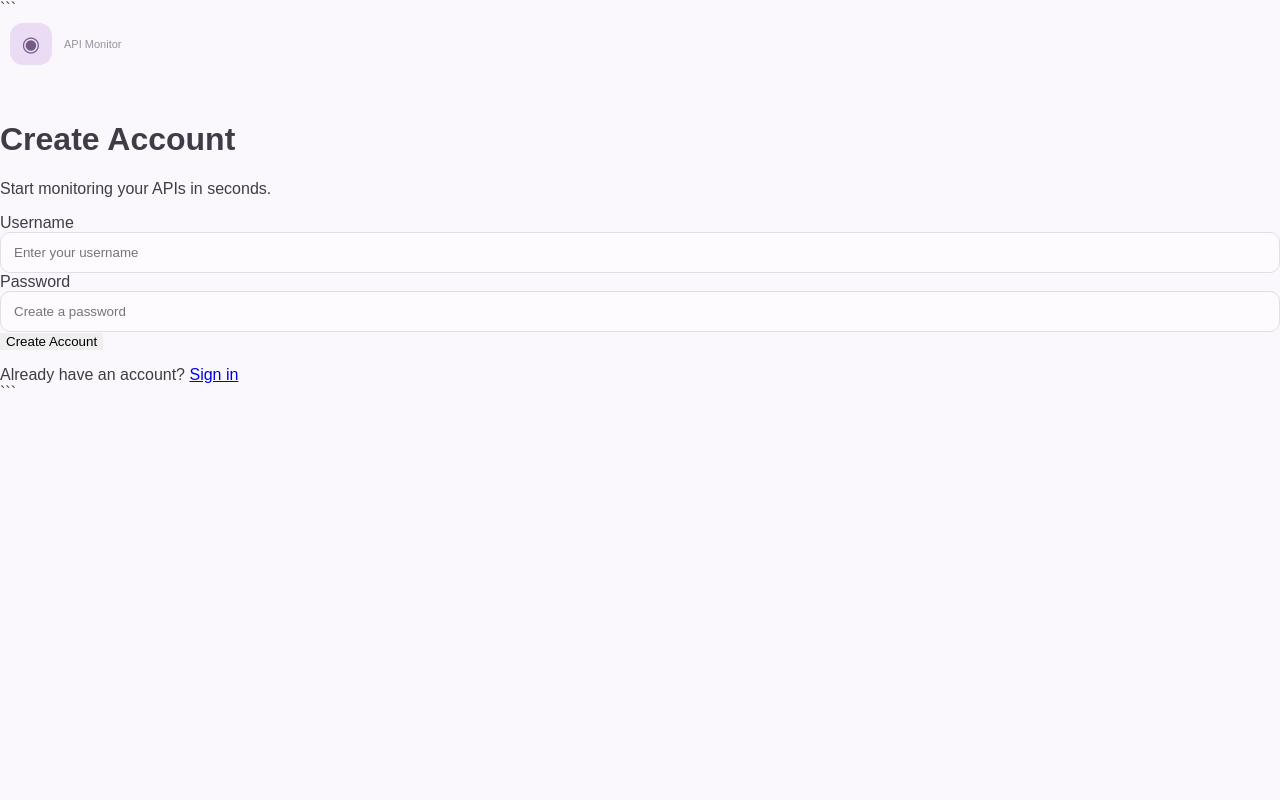
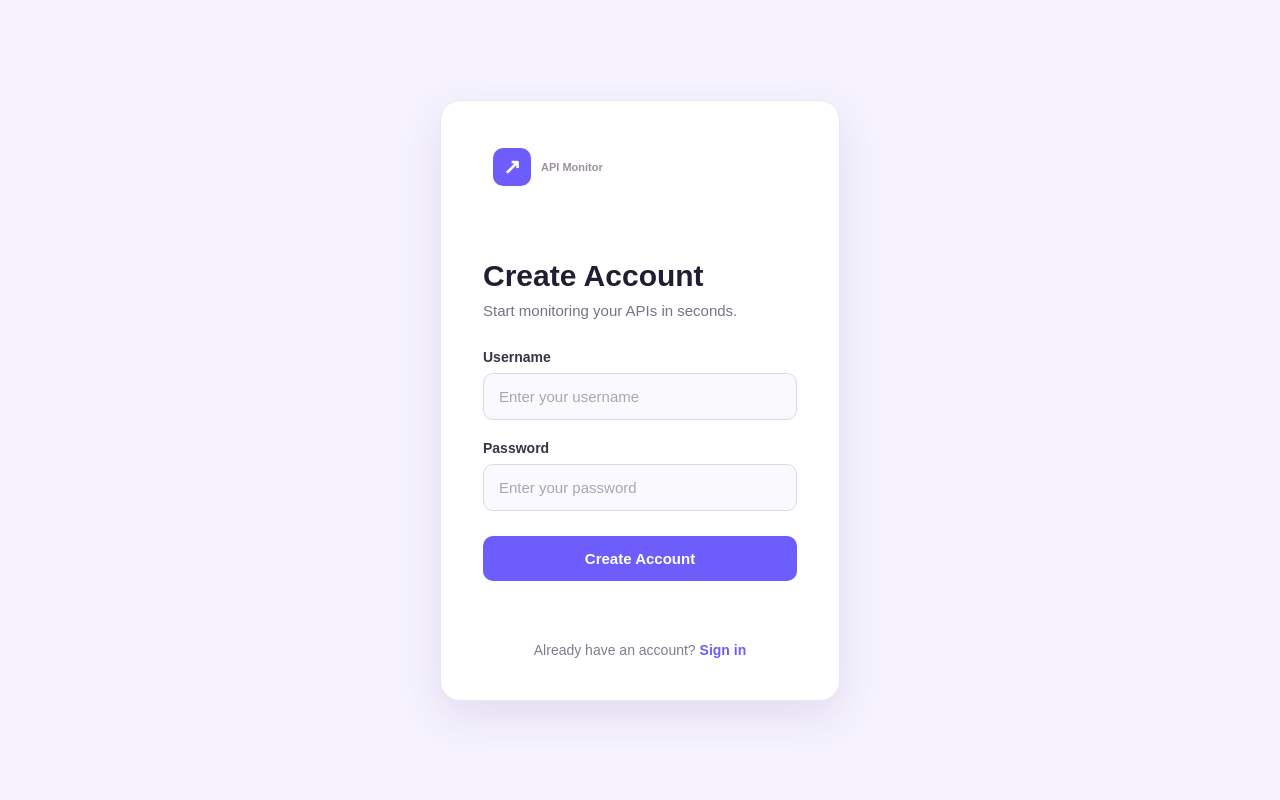
Before and after one commit to yashaswanigutturti/api-monitoring-platform, a Flask app: page /register in a window 1280 px wide. Run offline with Flask 3, Linux system fonts and the light colour scheme.

Commit message:
Improve registration page UI

````diff
--- a/static/css/style.css
+++ b/static/css/style.css
@@ -1615,3 +1615,153 @@ html {
     }
 
 }
+/* =========================
+   REGISTER / AUTH PAGE
+   ========================= */
+
+.auth-page {
+    min-height: 100vh;
+    margin: 0;
+    display: flex;
+    justify-content: center;
+    align-items: center;
+    background: #f6f3ff;
+    font-family: Arial, Helvetica, sans-serif;
+}
+
+.auth-card {
+    width: 400px;
+    background: white;
+    padding: 42px;
+    border-radius: 20px;
+    box-shadow: 0 15px 45px rgba(70, 50, 120, 0.12);
+    border: 1px solid #ebe7f5;
+}
+
+.brand {
+    display: flex;
+    align-items: center;
+    gap: 10px;
+    font-size: 20px;
+    font-weight: 700;
+    color: #252038;
+    margin-bottom: 38px;
+}
+
+.brand-icon {
+    width: 38px;
+    height: 38px;
+    display: flex;
+    align-items: center;
+    justify-content: center;
+    border-radius: 10px;
+    background: #6d5dfc;
+    color: white;
+    font-size: 21px;
+    font-weight: bold;
+}
+
+.auth-content h1 {
+    margin: 0;
+    font-size: 30px;
+    color: #211d32;
+}
+
+.subtitle {
+    margin: 9px 0 30px;
+    color: #777286;
+    font-size: 15px;
+}
+
+.form-group {
+    margin-bottom: 20px;
+}
+
+.form-group label {
+    display: block;
+    margin-bottom: 8px;
+    color: #383346;
+    font-size: 14px;
+    font-weight: 600;
+}
+
+.form-group input {
+    width: 100%;
+    box-sizing: border-box;
+    padding: 14px 15px;
+    border: 1px solid #ddd8e9;
+    border-radius: 10px;
+    background: #faf9fd;
+    color: #252038;
+    font-size: 15px;
+    outline: none;
+    transition: 0.2s;
+}
+
+.form-group input:focus {
+    border-color: #6d5dfc;
+    background: white;
+    box-shadow: 0 0 0 3px rgba(109, 93, 252, 0.10);
+}
+
+.form-group input::placeholder {
+    color: #aaa5b5;
+}
+
+.register-btn {
+    width: 100%;
+    padding: 14px;
+    margin-top: 5px;
+    border: none;
+    border-radius: 10px;
+    background: #6d5dfc;
+    color: white;
+    font-size: 15px;
+    font-weight: 600;
+    cursor: pointer;
+    transition: 0.2s;
+}
+
+.register-btn:hover {
+    background: #5949e8;
+    transform: translateY(-1px);
+}
+
+#message {
+    min-height: 20px;
+    margin: 16px 0 0;
+    text-align: center;
+    font-size: 14px;
+}
+
+#message.success {
+    color: #18864b;
+}
+
+#message.error {
+    color: #d64545;
+}
+
+.login-text {
+    margin: 25px 0 0;
+    text-align: center;
+    color: #817c8d;
+    font-size: 14px;
+}
+
+.login-text a {
+    color: #6d5dfc;
+    font-weight: 600;
+    text-decoration: none;
+}
+
+.login-text a:hover {
+    text-decoration: underline;
+}
+
+@media (max-width: 500px) {
+    .auth-card {
+        width: calc(100% - 40px);
+        padding: 30px 25px;
+    }
+}
--- a/templates/register.html
+++ b/templates/register.html
@@ -1,29 +1,26 @@
 <!DOCTYPE html>
-
 <html lang="en">
 <head>
     <meta charset="UTF-8">
     <meta name="viewport" content="width=device-width, initial-scale=1.0">
-    <title>Create Account - API Monitor</title>
-    <link rel="stylesheet" href="/static/css/style.css">
+    <title>API Monitor - Create Account</title>
+    <link rel="stylesheet" href="{{ url_for('static', filename='css/style.css') }}">
 </head>
 
-<body>
+<body class="auth-page">
 
-<div class="auth-container">
-
-```
     <div class="auth-card">
 
         <div class="brand">
-        <div class="brand-icon">◉</div>
+            <div class="brand-icon">↗</div>
             <span>API Monitor</span>
         </div>
 
-    <div class="auth-header">
+        <div class="auth-content">
             <h1>Create Account</h1>
-        <p>Start monitoring your APIs in seconds.</p>
-    </div>
+            <p class="subtitle">
+                Start monitoring your APIs in seconds.
+            </p>
 
             <div class="form-group">
                 <label for="username">Username</label>
@@ -40,90 +37,69 @@
                 <input
                     id="password"
                     type="password"
-            placeholder="Create a password"
+                    placeholder="Enter your password"
                     autocomplete="new-password"
                 >
             </div>
 
-    <button class="auth-button" onclick="register()">
+            <button class="register-btn" onclick="register()">
                 Create Account
             </button>
 
             <p id="message"></p>
 
-    <div class="auth-footer">
-        <span>Already have an account?</span>
+            <p class="login-text">
+                Already have an account?
                 <a href="/login">Sign in</a>
+            </p>
         </div>
-
-</div>
-```
 
     </div>
 
     <script>
-
         async function register() {
 
-    const username =
-        document.getElementById("username").value.trim();
-
-    const password =
-        document.getElementById("password").value;
-
-    const message =
-        document.getElementById("message");
+            const username = document.getElementById("username").value.trim();
+            const password = document.getElementById("password").value;
+            const message = document.getElementById("message");
 
             if (!username || !password) {
                 message.textContent = "Please enter a username and password.";
-        message.className = "error-message";
+                message.className = "error";
                 return;
             }
 
             try {
-
                 const response = await fetch("/api/auth/register", {
-
                     method: "POST",
-
                     headers: {
                         "Content-Type": "application/json"
                     },
-
                     body: JSON.stringify({
-                username,
-                password
+                        username: username,
+                        password: password
                     })
                 });
 
                 const data = await response.json();
 
-        message.textContent =
-            data.message || data.error;
+                message.textContent = data.message || data.error;
 
                 if (response.ok) {
-
-            message.className = "success-message";
+                    message.className = "success";
 
                     setTimeout(() => {
                         window.location.href = "/login";
                     }, 1000);
-
                 } else {
-
-            message.className = "error-message";
-
+                    message.className = "error";
                 }
 
             } catch (error) {
-
-        message.textContent =
-            "Unable to connect to the server.";
-
-        message.className = "error-message";
+                message.textContent = "Something went wrong. Please try again.";
+                message.className = "error";
             }
         }
-
     </script>
 
 </body>
````
Lines whose indentation alone changed are shown as unchanged.
